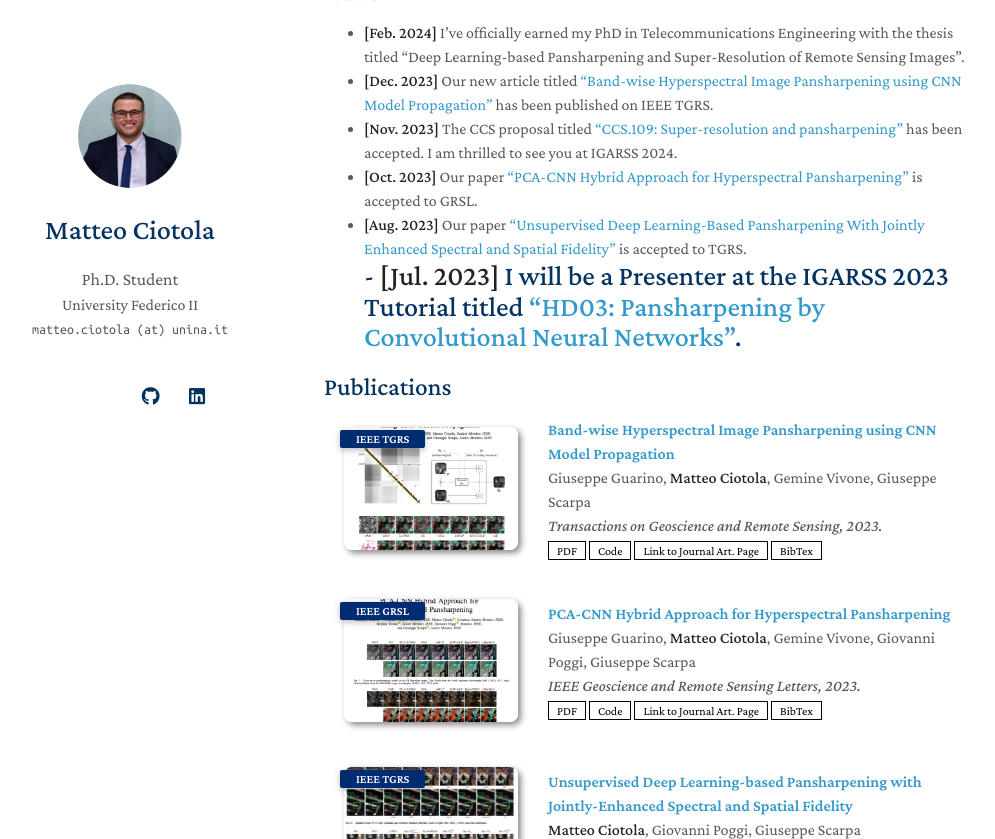
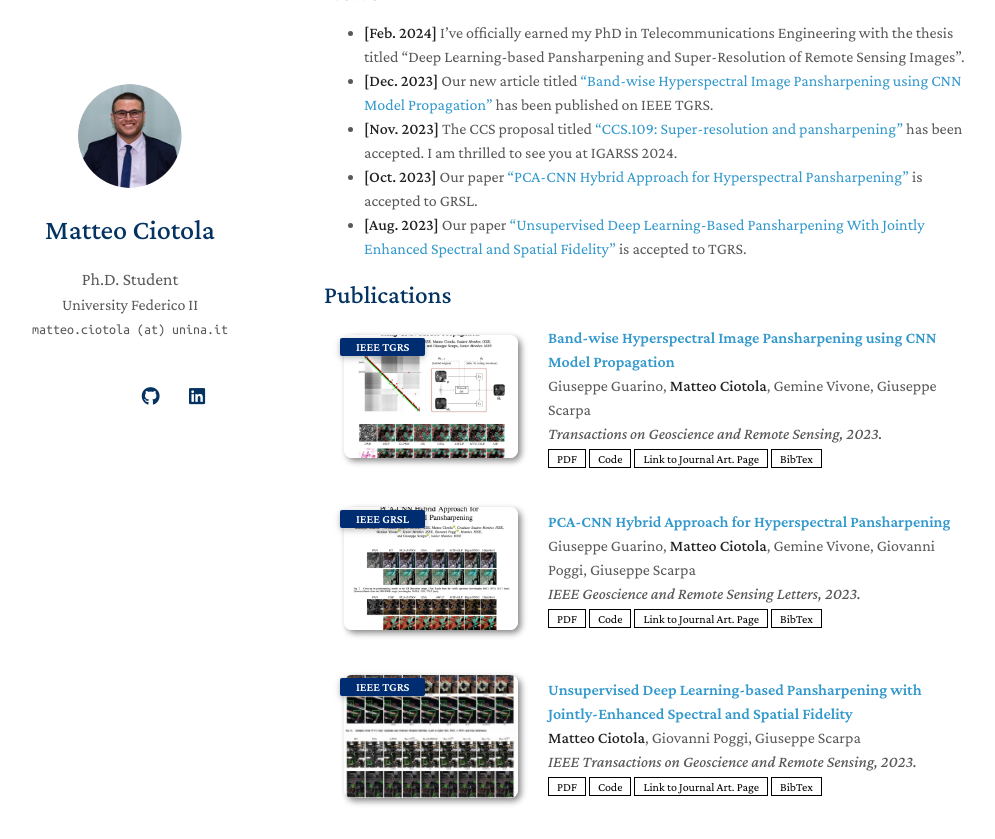
Before and after one commit to matciotola/matciotola.github.io, a Jekyll site: the page built from index.md, in a window 1280 px wide and 900 px high, scrolled down 573 px, cut to the strip 0-839 px from the top of the window. Shown: the whole strip, without its empty margins (146-1141 px from the left). Built offline with Jekyll 4.4.1, drawn with Linux system fonts in a browser that asks for light colours; nearby versions of some CDN libraries; a style sheet for code colours, icons or effects is not loaded; our own code applies the rules of GitHub Pages for plain Markdown files.

Commit message:
update index.md

```diff
--- a/index.md
+++ b/index.md
@@ -19,7 +19,7 @@ I received the B.Sc., M.Sc. (cum laude) degrees in Automation Engineering and Ph
 - **[Nov. 2023]** The CCS proposal titled ["CCS.109: Super-resolution and pansharpening"](https://www.2024.ieeeigarss.org/community_contributed_sessions.php) has been accepted. I am thrilled to see you at IGARSS 2024.
 - **[Oct. 2023]** Our paper ["PCA-CNN Hybrid Approach for Hyperspectral Pansharpening"](https://ieeexplore.ieee.org/abstract/document/10288481) is accepted to GRSL.
 - **[Aug. 2023]** Our paper ["Unsupervised Deep Learning-Based Pansharpening With Jointly Enhanced Spectral and Spatial Fidelity"](https://ieeexplore.ieee.org/abstract/document/10198408) is accepted to TGRS.
-# - **[Jul. 2023]** I will be a Presenter at the IGARSS 2023 Tutorial titled ["HD03: Pansharpening by Convolutional Neural Networks"](https://2023.ieeeigarss.org/tutorials.php#tut107).
+
 
 {% include_relative _includes/publications.md %}
 {% include_relative _includes/conferences.md %}
```
